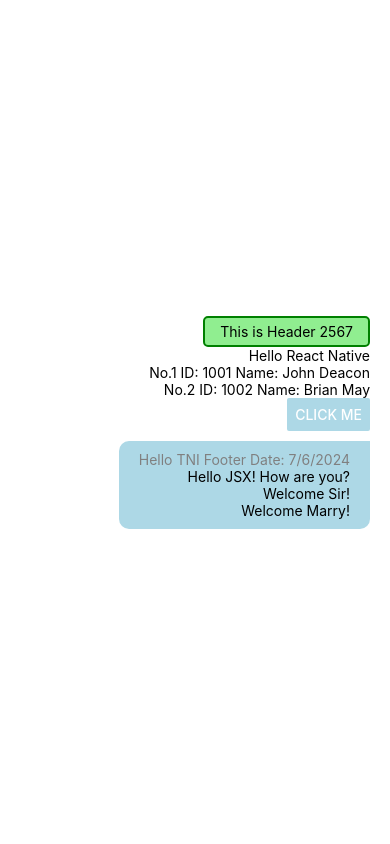
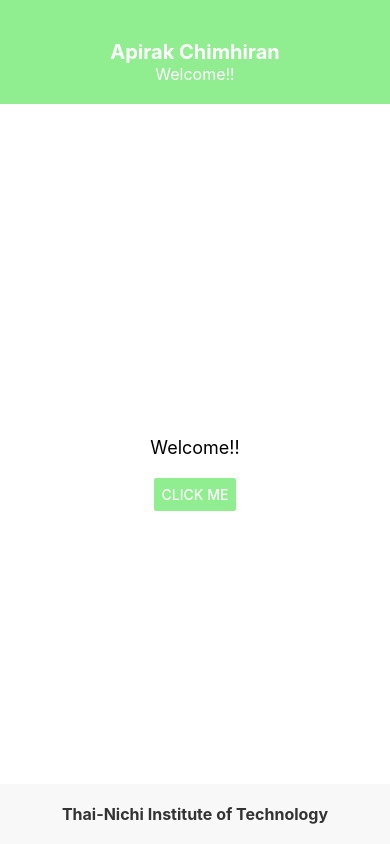
Before and after one commit to Emperor13/reactNativeTNI, a React Native app: screen / in a window 390 px wide. Built offline with nearby package versions, Linux system fonts and the light colour scheme.

Commit message:
Exercise 3.1 React Native Fundamental

```diff
--- a/App.tsx
+++ b/App.tsx
@@ -5,45 +5,27 @@
 //import components
 import AppFooter from "./components/AppFooter";
 import AppHeader from "./components/AppHeader";
+import Content from "./components/Content";
 
-export default function App():React.JSX.Element {
 
+export default function App(): React.JSX.Element {
   const onClickMe = () => {
-    Alert.alert("Hi" , "Hello React.js");
-  }
+    Alert.alert("Hi", "Hello React.js");
+  };
 
   const users = [
-    {id: 1001, name: 'John Deacon'},
-    {id: 1002, name: 'Brian May'},
-  ]
+    { id: 1001, name: "John Deacon" },
+    { id: 1002, name: "Brian May" },
+  ];
+
+  const message = "Welcome!!"
 
   return (
-    <View style={styles.container}>
-      <AppHeader title="This is Header " year={2024} />
-      <Text>Hello React Native</Text>
-      {users.map((data, index) => {
-        return(
-          <Text key={data.id}>
-            No.{index + 1} ID: {data.id} Name: {data.name}
-          </Text>
-        )
-      })}
-
-
-      <Button
-        title="Click me"
-        color="lightblue"
-        onPress={onClickMe}
-
-        /*onPress={() => {
-          Alert.alert("Surprise!!", "React Native is fun!!");
-        }}*/
-
-      />
-
-      <StatusBar style="auto" />
-      <AppFooter/>
-    </View>
+    <>
+      <AppHeader fName="Apirak Chimhiran" msg={message} />
+      <Content msg={message}/>
+      <AppFooter tni="Thai-Nichi Institute of Technology"/>
+    </>
   );
 }
 
--- a/components/AppFooter.tsx
+++ b/components/AppFooter.tsx
@@ -1,43 +1,30 @@
 import { StyleSheet, Text, View } from "react-native";
 import React from "react";
 
-const AppFooter = () => {
-  const hello = "Hello TNI Footer";
-  const hello2 = <Text>Hello JSX! How are you?</Text>; //Store components in variable
+import styles from "../styles/AppFooterStyles";
 
-  const isLogin = true;
+type AppFooterProps = {
+    tni: string,
+}
+const AppFooter = ({tni}:AppFooterProps) => {
+
   return (
-      <View style={styles.bgColor}>
-        <Text style={styles.myText}>
-          {hello} Date: {new Date().toLocaleDateString()}
+      <View style={styles.footer}>
+        <Text style={styles.footerText}>
+          {tni}
         </Text>
-        {hello2}
+      </View>
 
-        {isLogin && <Text>Welcome Sir!</Text>}
+
+         /* {isLogin && <Text>Welcome Sir!</Text>}
 
         {
             isLogin == true
             ? <Text>Welcome Marry!</Text> //if
             : <Text>Please login...</Text> //else
-        }
-      </View>
+        } */
+
   );
 };
 
 export default AppFooter;
-
-const styles = StyleSheet.create({
-  bgColor: {
-    alignItems: "flex-end",
-    backgroundColor: "lightblue",
-    paddingHorizontal: 20,
-    paddingVertical: 10,
-    marginTop: 10,
-    borderTopLeftRadius: 10,
-    borderBottomLeftRadius: 10,
-    borderBottomRightRadius: 10,
-  },
-  myText: {
-    color: "gray",
-  },
-});
--- a/components/AppHeader.tsx
+++ b/components/AppHeader.tsx
@@ -1,33 +1,22 @@
-import { StyleSheet, Text, View } from 'react-native'
-import React from 'react'
+import { StyleSheet, Text, View } from "react-native";
+import React from "react";
 
-
+import styles from "../styles/AppHeaderStyles";
 //create type of variables for props
 type AppHeaderProps = {
-    title: string,
-    year?: number, /*? = optional props */
-}
+  fName: string;
+  msg: string; /*? = optional props */
+};
 
-const AppHeader = ({title, year}: AppHeaderProps): React.JSX.Element => {
+const AppHeader = ({ fName, msg }: AppHeaderProps): React.JSX.Element => {
   return (
-    <View>
-      <Text style={styles.titleBg}>
-        {title}
-        {year && year + 543}
+    <View style={styles.titleBg}>
+      <Text style={styles.headerText}>
+        {fName}
       </Text>
+      <Text style={styles.subtitleText}> {msg} </Text>
     </View>
-  )
-}
+  );
+};
 
-export default AppHeader
-
-const styles = StyleSheet.create({
-    titleBg: {
-        backgroundColor: 'lightgreen',
-        paddingHorizontal: 15,
-        paddingVertical: 5,
-        borderRadius: 5,
-        borderWidth: 2,
-        borderColor: "green"
-    }
-})
+export default AppHeader;
--- /dev/null
+++ b/components/Content.tsx
@@ -0,0 +1,21 @@
+import { StyleSheet, Text, View, Button, Alert } from 'react-native'
+import React from 'react'
+import styles from '../styles/ContentStyle'
+
+type ContentProps = {
+    msg: string;
+}
+const Content = ({msg}: ContentProps) => {
+
+    const onClickAlert = () => {
+        Alert.alert("Hello", "Input Your Fullname");
+    }
+  return (
+    <View style={styles.container}>
+      <Text style={styles.text}>{msg}</Text>
+      <Button title="Click Me" onPress={onClickAlert} color="lightgreen"/>
+    </View>
+  )
+}
+
+export default Content
--- /dev/null
+++ b/styles/AppFooterStyles.ts
@@ -0,0 +1,32 @@
+import { StyleSheet } from "react-native";
+
+export default StyleSheet.create({
+    bgColor: {
+        alignItems: "flex-end",
+        backgroundColor: "lightblue",
+        paddingHorizontal: 20,
+        paddingVertical: 10,
+        marginTop: 10,
+        borderTopLeftRadius: 10,
+        borderBottomLeftRadius: 10,
+        borderBottomRightRadius: 10,
+      },
+      myText: {
+        color: "gray",
+      },
+      footer: {
+        backgroundColor: '#f8f8f8',
+        padding: 20,
+        alignItems: 'center',
+        justifyContent: 'center',
+        position: 'absolute',
+        left: 0,
+        right: 0,
+        bottom: 0,
+        },
+        footerText: {
+        fontSize: 16,
+        fontWeight: 'bold',
+        color: '#333',
+        },
+})
--- /dev/null
+++ b/styles/AppHeaderStyles.ts
@@ -0,0 +1,20 @@
+import { StyleSheet } from "react-native";
+
+export default StyleSheet.create({
+    titleBg: {
+        backgroundColor: "lightgreen",
+        paddingVertical: 20,
+        alignItems: "center",
+        justifyContent: "center",
+      },
+      headerText: {
+        marginTop: 20,
+        fontSize: 20,
+        fontWeight: "bold",
+        color: "#fff",
+      },
+      subtitleText: {
+        fontSize: 16,
+        color: "#fff",
+      },
+})
--- /dev/null
+++ b/styles/ContentStyle.ts
@@ -0,0 +1,15 @@
+import { StyleSheet } from "react-native";
+
+export default StyleSheet.create({
+    container: {
+        flex: 1,
+        backgroundColor: "#fff",
+        alignItems: "center",
+        justifyContent: "center",
+    },
+    text: {
+        fontSize: 18,
+        marginBottom: 20,
+    },
+
+});
```
